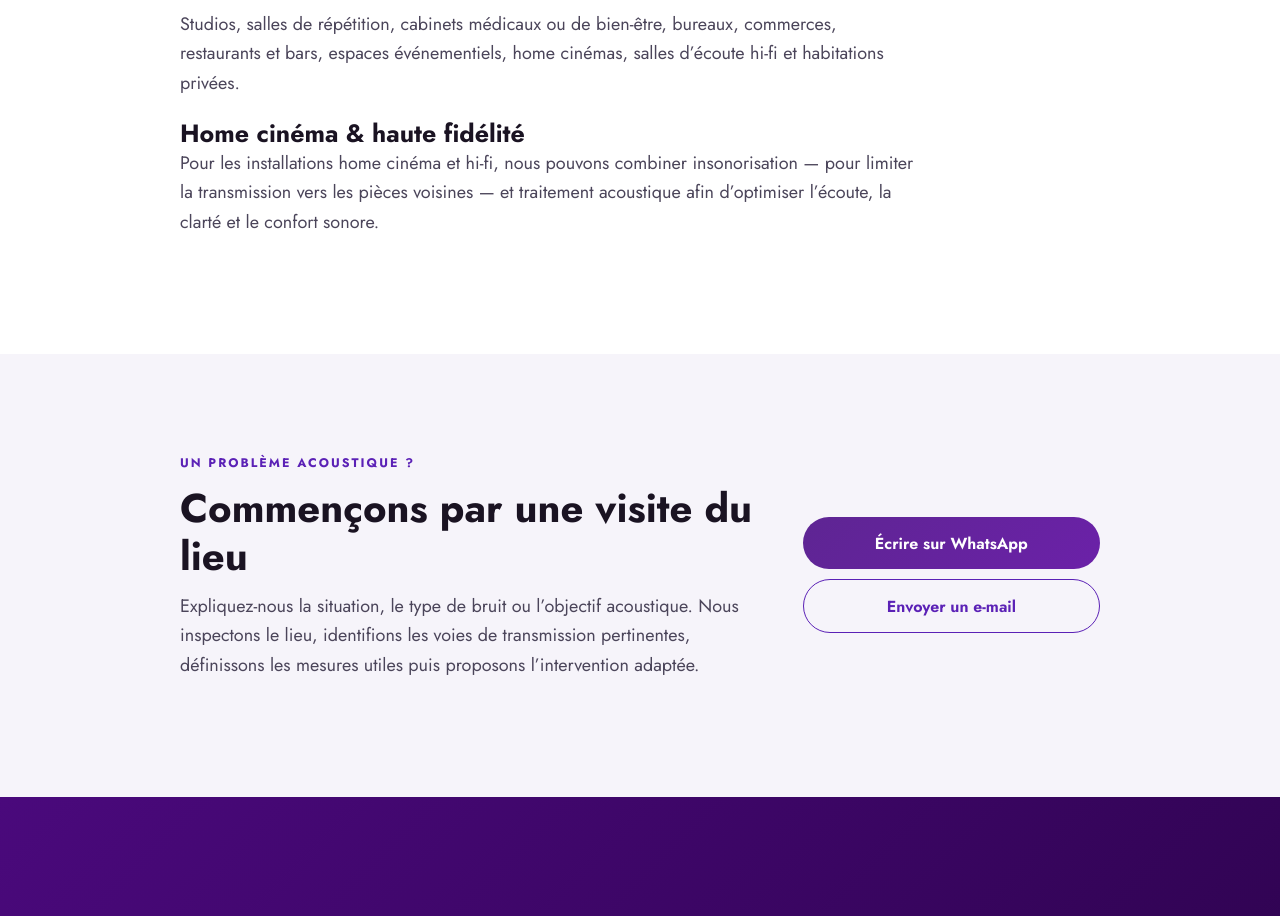
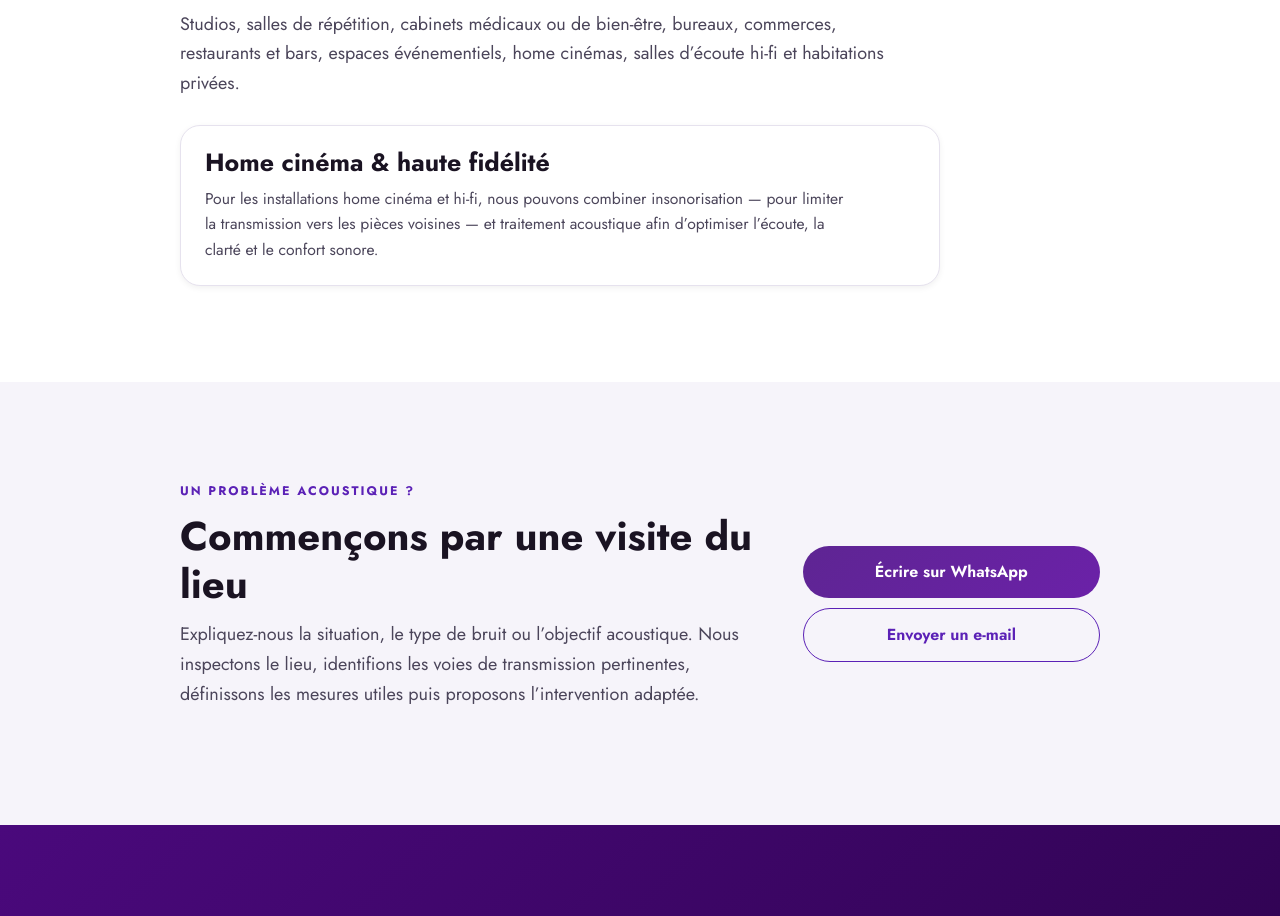
Before and after one commit to twinparadoxmusica/atahualpa-studio, a Next.js app: page /acoustique-insonorisation in a window 1280 px wide. Shown: the part 4143-5059 px from the top of the page. Built offline with nearby package versions, Linux system fonts and the light colour scheme.

Commit message:
Add residential acoustics highlight styling

```diff
--- a/components/Acoustique/styles.css
+++ b/components/Acoustique/styles.css
@@ -290,6 +290,25 @@
 
 .acoustique-situations { text-align: left; }
 
+.acoustique-residential {
+  max-width: 760px;
+  margin-top: 26px;
+  padding: 22px 24px;
+  border: 1px solid var(--border-subtle);
+  border-radius: var(--radius-lg);
+  background: var(--surface-card);
+  box-shadow: var(--shadow-card);
+}
+
+.acoustique-residential h3 {
+  margin: 0 0 8px;
+}
+
+.acoustique-residential p {
+  margin: 0;
+  font-size: .98rem;
+}
+
 .acoustique-cta__inner {
   display: grid;
   gap: 28px;
```
